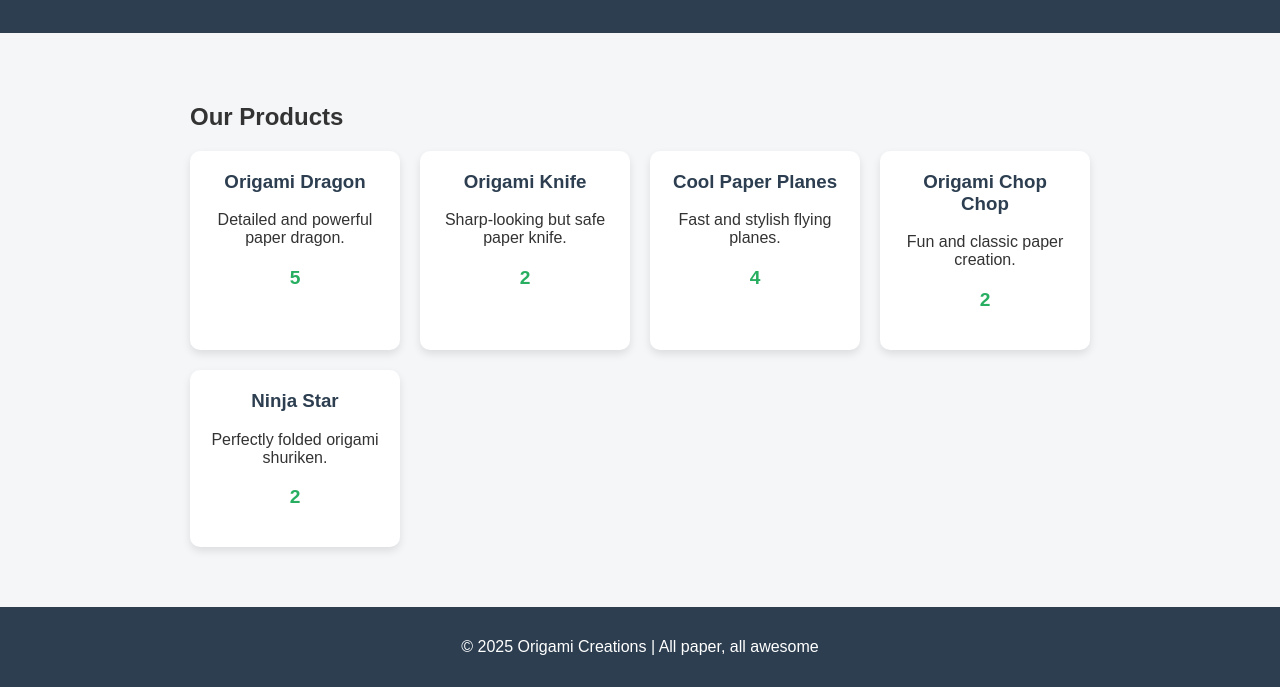
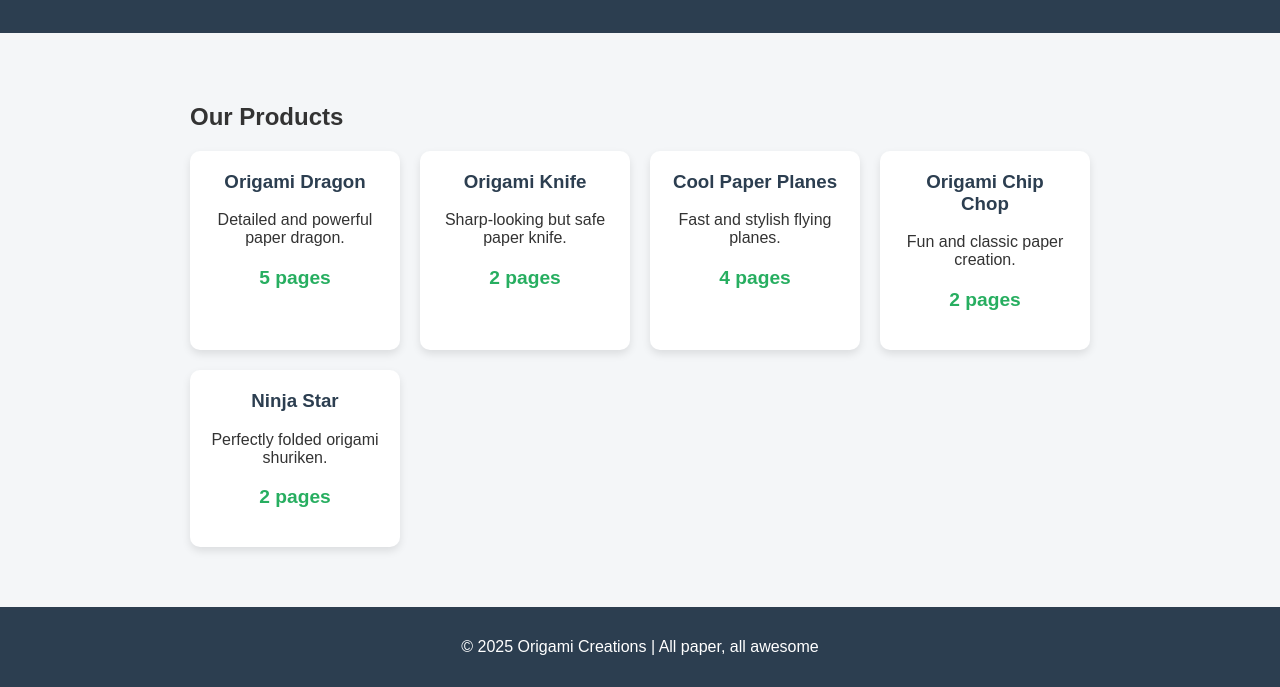
Before and after one commit to origami709/origami, a plain HTML site: page index.html in a window 1280 px wide. Shown: the part 121-808 px from the top of the page. Drawn offline with Linux system fonts and the light colour scheme.

Commit message:
Update index.html

```diff
--- a/index.html
+++ b/index.html
@@ -64,27 +64,27 @@
       <div class="card">
         <h3>Origami Dragon</h3>
         <p>Detailed and powerful paper dragon.</p>
-        <p class="price">5</p>
+        <p class="price">5 pages</p>
       </div>
       <div class="card">
         <h3>Origami Knife</h3>
         <p>Sharp-looking but safe paper knife.</p>
-        <p class="price">2</p>
+        <p class="price">2 pages</p>
       </div>
       <div class="card">
         <h3>Cool Paper Planes</h3>
         <p>Fast and stylish flying planes.</p>
-        <p class="price">4</p>
+        <p class="price">4 pages</p>
       </div>
       <div class="card">
-        <h3>Origami Chop Chop</h3>
+        <h3>Origami Chip Chop</h3>
         <p>Fun and classic paper creation.</p>
-        <p class="price">2</p>
+        <p class="price">2 pages</p>
       </div>
       <div class="card">
         <h3>Ninja Star</h3>
         <p>Perfectly folded origami shuriken.</p>
-        <p class="price">2</p>
+        <p class="price">2 pages</p>
       </div>
     </div>
   </div>
```
